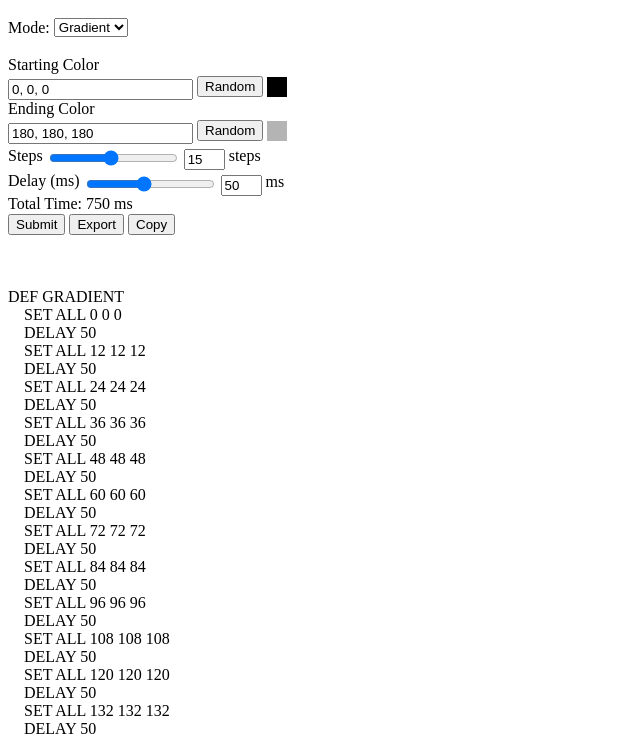
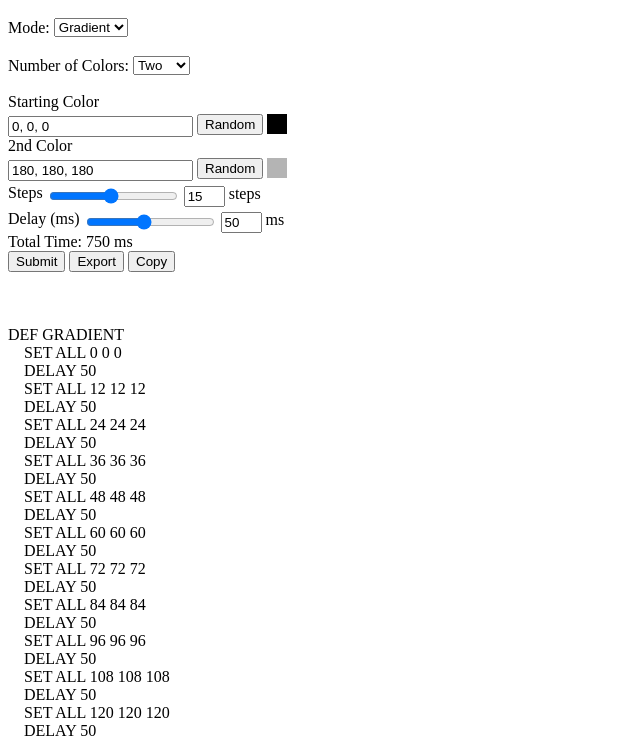
Before and after one commit to RideOfPablo/rideofpablo.github.io, a plain HTML site: page light-gen/index.html in a window 1280 px wide. Both pictures are taken after a click on the button "Submit". Shown: the part 48-788 px from the top of the page, without its empty margins (0-640 px from the left). Drawn offline with nearby package versions, Linux system fonts and the light colour scheme.

Commit message:
not working yet

```diff
--- a/light-gen/backend.js
+++ b/light-gen/backend.js
@@ -7,6 +7,23 @@ function updateColorPreview1() {
     value = document.getElementById("StartC").value.replace(/[^.\d /s]/g,'')
     console.log(value)
     preview.style.backgroundColor = "rgb("+value+")"
+}
+
+function updateFade() {
+    fadeDropdown = document.getElementById("fadeDropdown")
+    dropdownDiv = document.getElementById("middleColor")
+    if (fadeDropdown.value == "two") {
+        dropdownDiv.style.display = "none"
+    } else {
+        dropdownDiv.style.display = "block"
+    }
+}
+
+function updateColorPreviewMiddle() {
+    previewMiddle = document.getElementById("colorpreviewMiddle")
+    valueMiddle = document.getElementById("MiddleC").value.replace(/[^.\d /s]/g,'')
+    console.log(valueMiddle)
+    previewMiddle.style.backgroundColor = "rgb("+valueMiddle+")"
 }
 
 function updateColorPreview2() {
@@ -23,6 +40,13 @@ function startCRandom() {
     updateColorPreview1()
 }
 
+function middleCRandom() {
+    var randomtext = getRandomInt(255)+", "+getRandomInt(255)+", "+getRandomInt(255)
+    console.log(randomtext)
+    document.getElementById("MiddleC").value = randomtext.toString()
+    updateColorPreviewMiddle()
+}
+
 function endCRandom() {
     var randomtext = getRandomInt(255)+", "+getRandomInt(255)+", "+getRandomInt(255)
     console.log(randomtext)
@@ -33,35 +57,46 @@ function endCRandom() {
 function formSubmit() {
     var startColor = document.getElementById("StartC").value
     var endColor = document.getElementById("EndC").value
+    var extraColor = document.getElementById("MiddleC").value
     var steps = document.getElementById("stepsVal").value
     var delay = document.getElementById("delayVal").value
     console.log(delay)
     //document.getElementById("testspan").innerHTML = steps + " | "+ delay
     var startColorList = startColor.replace(/[^.\d /s]/g,'').split(" ")
     var endColorList = endColor.replace(/[^.\d /s]/g,'').split(" ")
+    var extraColorList = endColor.replace(/[^.\d /s]/g,'').split(" ")
     var startR = startColorList[0]
     var startG = startColorList[1]
     var startB = startColorList[2]
     var endR = endColorList[0]
     var endG = endColorList[1]
     var endB = endColorList[2]
-    var r_Interp = []
-    var g_Interp = []
-    var b_Interp = []
-    var fades = []
+    var extraR = extraColorList[0]
+    var extraG = extraColorList[1]
+    var extraB = extraColorList[2]
+    var r_Interp = [startR]
+    var g_Interp = [startG]
+    var b_Interp = [startB]
+    var r_InterpExtra = []
+    var g_InterpExtra = []
+    var b_InterpExtra = []
     var diffRed = parseInt(endR) - parseInt(startR)
     var diffGreen = parseInt(endG) - parseInt(startG)
     var diffBlue = parseInt(endB) - parseInt(startB)
-    r_Interp.push(startR)
-    g_Interp.push(startG)
-    b_Interp.push(startB)
+    var extraDiffRed = parseInt(extraR) - parseInt(endR)
+    var extraDiffGreen = parseInt(extraG) - parseInt(endG)
+    var extraDiffBlue = parseInt(extraB) - parseInt(endB)
     for (var i = 0; i < parseInt(steps); i++) {
         var fadePercent = (i + 1) / steps
-        fades.push(fadePercent)
-
         r_Interp.push(Math.round(diffRed*fadePercent) + Math.round(startR))
         g_Interp.push(Math.round(diffGreen*fadePercent) + Math.round(startG))
         b_Interp.push(Math.round(diffBlue*fadePercent) + Math.round(startB))
+    }
+    for (var i = 0; i < parseInt(steps); i++) {
+        var fadePercent = (i + 1) / steps
+        r_InterpExtra.push(Math.round(extraDiffRed*fadePercent) + Math.round(endR))
+        g_InterpExtra.push(Math.round(extraDiffGreen*fadePercent) + Math.round(endG))
+        b_InterpExtra.push(Math.round(extraDiffBlue*fadePercent) + Math.round(endB))
     }
     var outputLines = ""
     outputLines += "DEF GRADIENT"
--- a/light-gen/index.html
+++ b/light-gen/index.html
@@ -15,6 +15,12 @@
   </select>
   <br><br>
   <div id="gradient">
+    <span>Number of Colors: </span>
+    <select name="type" id="fadeDropdown" oninput="updateFade()">
+      <option value="two">Two</option>
+      <option value="three">Three</option>
+    </select>
+    <br><br>
     <label>Starting Color</label><br>
     <input type="text" id="StartC" value="0, 0, 0"> <button onclick="startCRandom()">Random</button> <div id="colorpreview1"></div> <br>
     <script>
@@ -23,7 +29,7 @@
         updateColorPreview1()
       }
     </script>
-    <label>Ending Color</label><br>
+    <label>2nd Color</label><br>
     <input type="text" id="EndC" value="180, 180, 180"> <button onclick="endCRandom()">Random</button> <div id="colorpreview2"></div> <br>
     <script>
       var End = document.getElementById("EndC")
@@ -31,6 +37,16 @@
         updateColorPreview2()
       }
     </script>
+    <div id="middleColor">
+      <label>3rd Color</label><br>
+      <input type="text" id="MiddleC" value="255, 0, 255"> <button onclick="middleCRandom()">Random</button> <div id="colorpreviewMiddle"></div> <br>
+      <script>
+        var End = document.getElementById("MiddleC")
+        End.oninput = function () {
+          updateColorPreviewMiddle()
+        }
+      </script>
+    </div>
     <label>Steps</label>
     <input id="stepsRange" type="range" min="1" max="30" value="15">
     <input type="text" id="stepsVal" size=2 maxlength=3 value=15><span><span> steps</span><br>
--- a/light-gen/style.css
+++ b/light-gen/style.css
@@ -9,6 +9,10 @@
 
 #chaser {
     display:none;
+}
+
+#middleColor {
+    display: none;
 }
 
 #colorpreview1 {
@@ -26,6 +30,16 @@
     width: 20px;
     height: 20px;
     background-color: rgb(180,180,180);
+    left: 5px;
+    top: 5px;
+    vertical-align:middle;
+}
+
+#colorpreviewMiddle {
+    display: inline-block;
+    width: 20px;
+    height: 20px;
+    background-color: rgb(255,0,255);
     left: 5px;
     top: 5px;
     vertical-align:middle;
```
